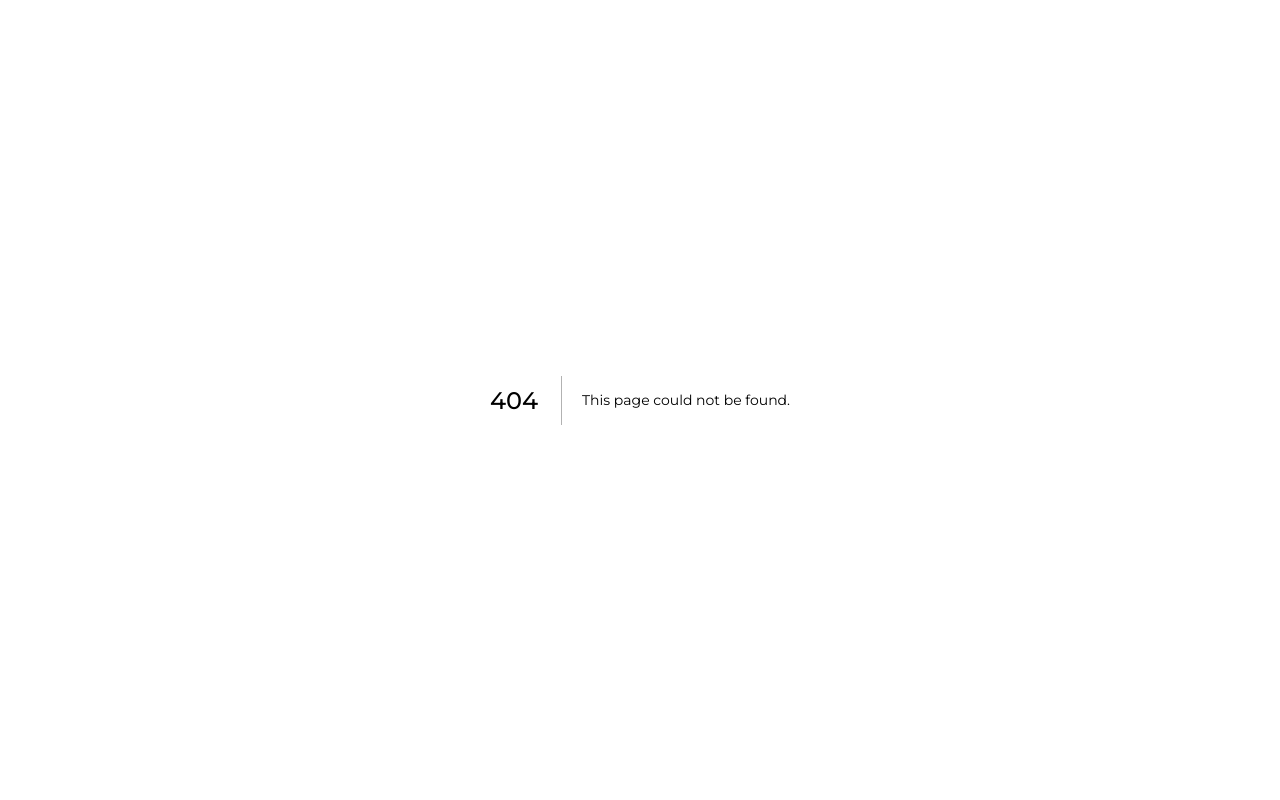
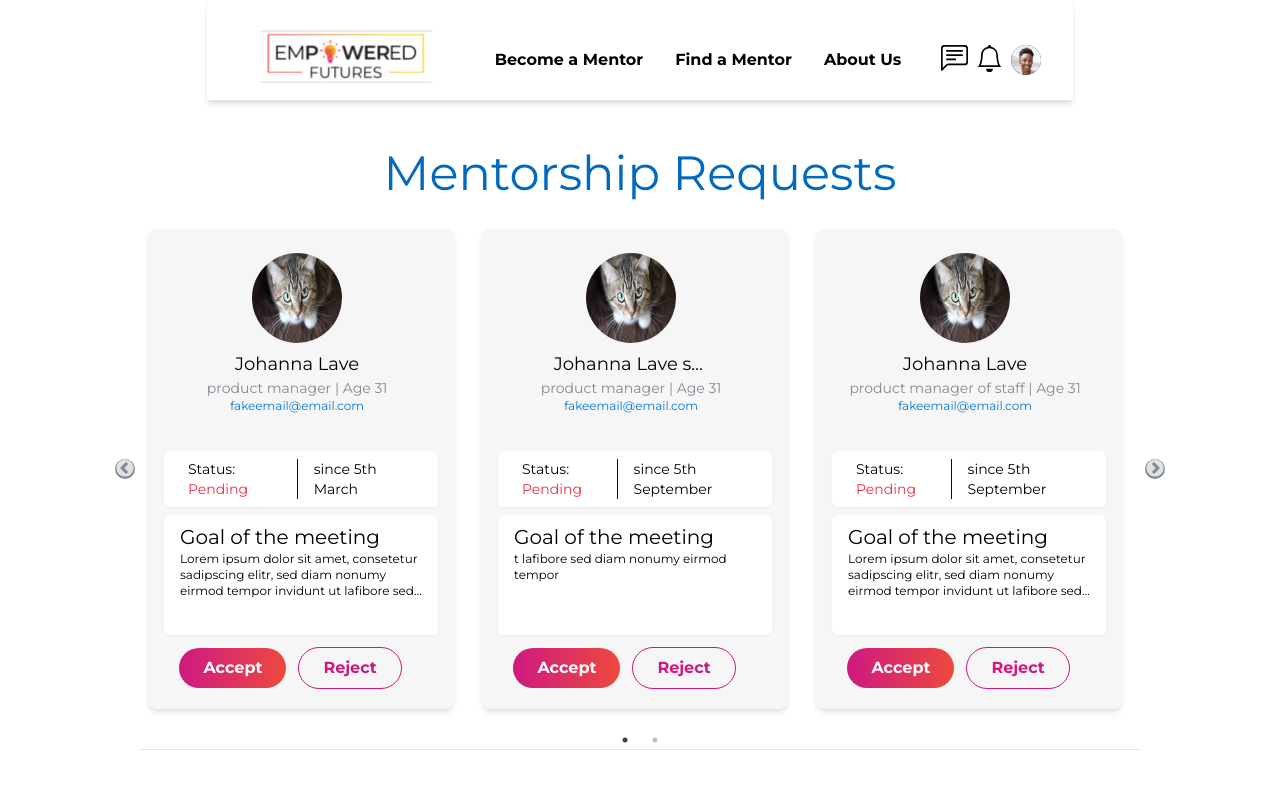
Before and after one commit to JasonXB/EF_Clone, a Next.js app: page /mentor in a window 1280 px wide. Before the commit this address had no page. Shown: the top 800 px of the page. Built offline with nearby package versions, Linux system fonts and the light colour scheme; what tw-elements would draw is missing.

Commit message:
changed file structure

```diff
--- a/pages/mentor-dashboard.tsx
+++ /dev/null
@@ -1,20 +0,0 @@
-import type { NextPage } from 'next';
-
-import Layout from '../src/components/Layout';
-
-import DisplayMentorShipContainer from '../src/components/mentorDashboard/display-mentorship-requests';
-import DisplayUpcomingAvailabilityContainer from '../src/components/mentorDashboard/display-upcoming-availability';
-
-// Still to do TypeScript interface, remove Any
-
-const MentorDashboard: NextPage = ({}) => {
-  return (
-    <Layout headTitle="Mentor Dashboard">
-      <DisplayMentorShipContainer />
-      <hr className="my-6" />
-      <DisplayUpcomingAvailabilityContainer />
-    </Layout>
-  );
-};
-
-export default MentorDashboard;
--- /dev/null
+++ b/pages/mentor/index.tsx
@@ -0,0 +1,18 @@
+import type { NextPage } from 'next';
+
+import Layout from '../../src/components/Layout';
+
+import DisplayMentorShipContainer from '../../src/components/mentorDashboard/display-mentorship-requests';
+import DisplayUpcomingAvailabilityContainer from '../../src/components/mentorDashboard/display-upcoming-availability';
+
+const MentorDashboard: NextPage = ({}) => {
+  return (
+    <Layout headTitle="Mentor Dashboard">
+      <DisplayMentorShipContainer />
+      <hr className="my-6" />
+      <DisplayUpcomingAvailabilityContainer />
+    </Layout>
+  );
+};
+
+export default MentorDashboard;
--- a/src/components/mentorDashboard/tempData.tsx
+++ b/src/components/mentorDashboard/tempData.tsx
@@ -21,28 +21,28 @@ export const placeholderDataForRequest = [
     date: '5th September',
     goalOfMeeting: 't lafibore sed diam nonumy eirmod tempor',
   },
-  // {
-  //   name: 'Johanna Lave',
-  //   position: 'product manager of staff ',
-  //   avatar: 'image src dynamic',
-  //   age: '31',
-  //   email: 'fakeemail@email.com',
-  //   status: 'Pending',
-  //   date: '5th September',
-  //   goalOfMeeting:
-  //     'Lorem ipsum dolor sit amet, consetetur sadipscing elitr, sed diam nonumy eirmod tempor invidunt ut lafibore sed diam nonumy eirmod tempor',
-  // },
-  // {
-  //   name: 'Johanna Lave',
-  //   position: 'product manager',
-  //   avatar: 'image src dynamic',
-  //   age: '31',
-  //   email: 'fakeemail@email.com',
-  //   status: 'Pending',
-  //   date: '5th September',
-  //   goalOfMeeting:
-  //     'Lorem ipsum dolor sit amet, consetetur sadipscing elitr, sed diam nonumy eirmod tempor invidunt ut lafibore sed diam nonumy eirmod tempor',
-  // },
+  {
+    name: 'Johanna Lave',
+    position: 'product manager of staff ',
+    avatar: 'image src dynamic',
+    age: '31',
+    email: 'fakeemail@email.com',
+    status: 'Pending',
+    date: '5th September',
+    goalOfMeeting:
+      'Lorem ipsum dolor sit amet, consetetur sadipscing elitr, sed diam nonumy eirmod tempor invidunt ut lafibore sed diam nonumy eirmod tempor',
+  },
+  {
+    name: 'Johanna Lave',
+    position: 'product manager',
+    avatar: 'image src dynamic',
+    age: '31',
+    email: 'fakeemail@email.com',
+    status: 'Pending',
+    date: '5th September',
+    goalOfMeeting:
+      'Lorem ipsum dolor sit amet, consetetur sadipscing elitr, sed diam nonumy eirmod tempor invidunt ut lafibore sed diam nonumy eirmod tempor',
+  },
   // {
   //   name: 'Johanna Lave',
   //   position: 'product manager',
```
